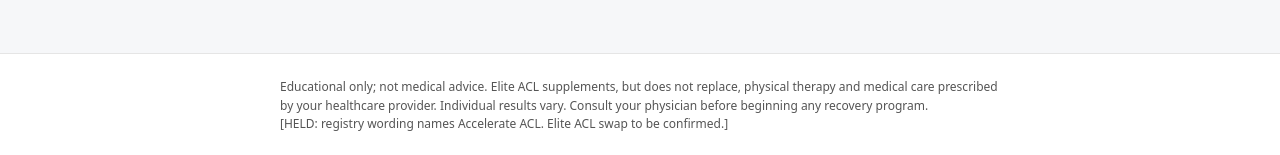
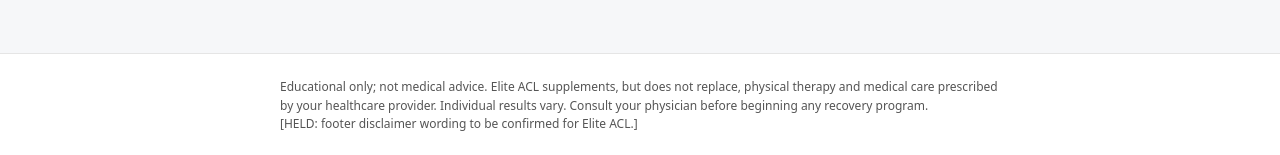
Before and after one commit to eliteaccounts/elite-acl-site-placeholder-oct2, a plain HTML site: page copy-preview/index.html in a window 1280 px wide. Shown: the part 3875-4030 px from the top of the page. Drawn offline with Linux system fonts and the light colour scheme.

Commit message:
Copy preview: remove legacy brand name from HELD note

```diff
--- a/copy-preview/index.html
+++ b/copy-preview/index.html
@@ -79,5 +79,5 @@ footer{padding:24px 20px;font-size:12px;color:#555;max-width:720px;margin:0 auto
 <p>Tell us where you are. We'll tell you honestly whether we can help.</p>
 <a class="btn" href="#">Work with us</a></div></section>
 
-<footer>Educational only; not medical advice. Elite ACL supplements, but does not replace, physical therapy and medical care prescribed by your healthcare provider. Individual results vary. Consult your physician before beginning any recovery program.<br>[HELD: registry wording names Accelerate ACL. Elite ACL swap to be confirmed.]</footer>
+<footer>Educational only; not medical advice. Elite ACL supplements, but does not replace, physical therapy and medical care prescribed by your healthcare provider. Individual results vary. Consult your physician before beginning any recovery program.<br>[HELD: footer disclaimer wording to be confirmed for Elite ACL.]</footer>
 </body></html>
```
